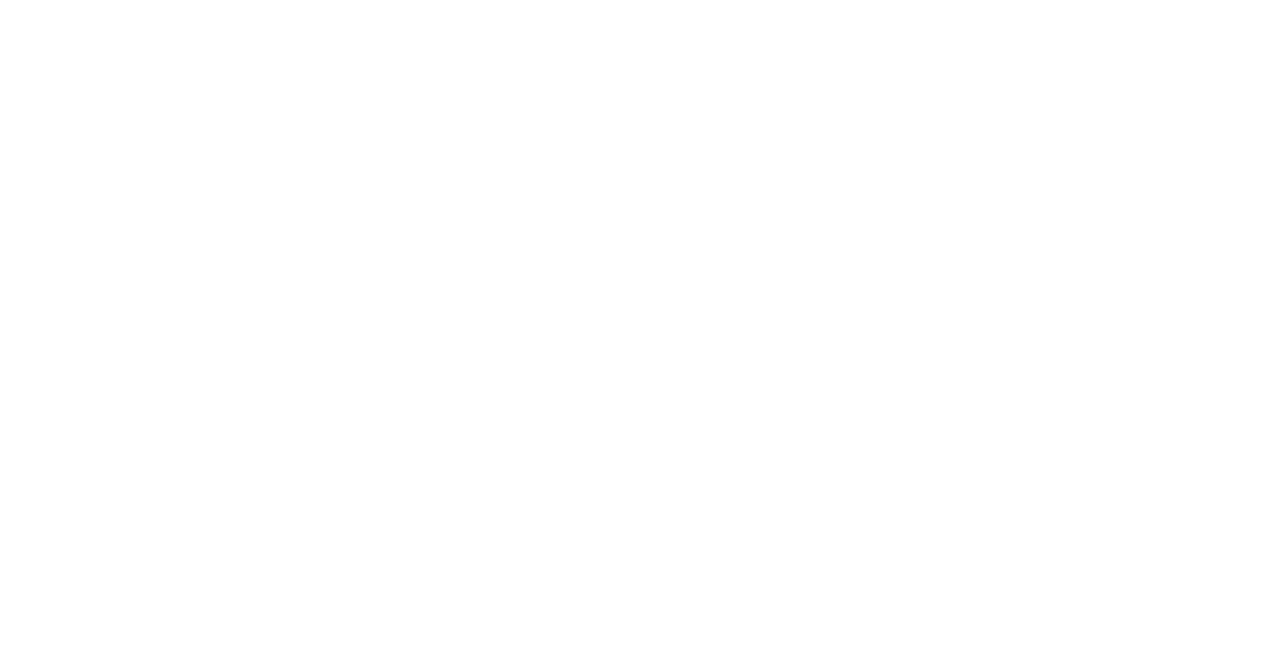
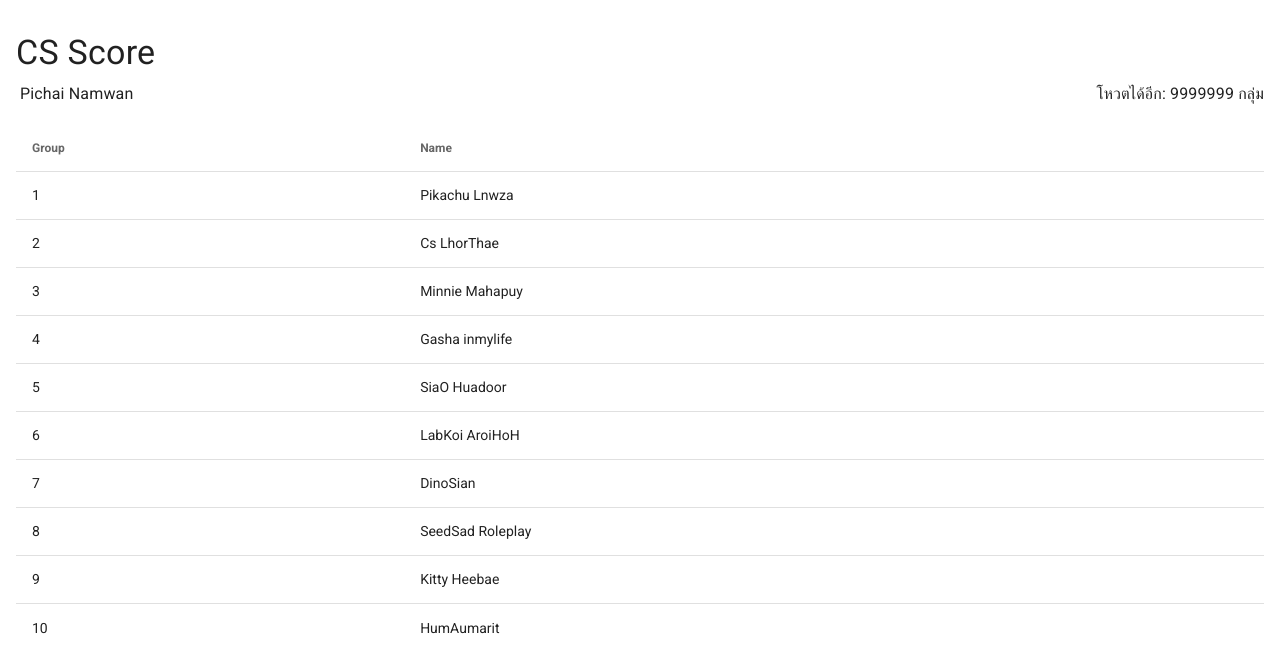
Before and after one commit to beam41/cs-score-frontend, a Nuxt app: page /groupstable in a window 1280 px wide. Before the commit this address had no page. Shown: the top 672 px of the page. Built offline with nearby package versions, Linux system fonts and the light colour scheme.

Commit message:
TableFirststep

```diff
--- a/components/Login/LoginForm.vue
+++ b/components/Login/LoginForm.vue
@@ -24,7 +24,13 @@
           :disabled="loading"
         />
       </div>
-      <v-btn block color="primary" :loading="loading" type="submit">
+      <v-btn
+        block
+        color="primary"
+        :loading="loading"
+        type="submit"
+        @click="login"
+      >
         Login
       </v-btn>
     </v-form>
@@ -38,6 +44,12 @@
     password: '',
     loading: false,
   }),
+
+  methods: {
+    login() {
+      this.$router.push('./groupstable')
+    },
+  },
 }
 </script>
 
--- /dev/null
+++ b/components/Table/Table.vue
@@ -0,0 +1,71 @@
+<template>
+  <v-simple-table fixed-header height="600px">
+    <template v-slot:default>
+      <thead>
+        <tr>
+          <th class="text-left">Group</th>
+          <th class="text-left">Name</th>
+        </tr>
+      </thead>
+      <tbody>
+        <tr v-for="item in desserts" :key="item.name">
+          <td>{{ item.group }}</td>
+          <td>{{ item.name }}</td>
+        </tr>
+      </tbody>
+    </template>
+  </v-simple-table>
+</template>
+
+<script>
+export default {
+  data() {
+    return {
+      desserts: [
+        {
+          group: 1,
+          name: 'Pikachu Lnwza',
+        },
+        {
+          group: 2,
+          name: 'Cs LhorThae',
+        },
+        {
+          group: 3,
+          name: 'Minnie Mahapuy',
+        },
+        {
+          group: 4,
+          name: 'Gasha inmylife',
+        },
+        {
+          group: 5,
+          name: 'SiaO Huadoor',
+        },
+        {
+          group: 6,
+          name: 'LabKoi AroiHoH',
+        },
+        {
+          group: 7,
+          name: 'DinoSian',
+        },
+        {
+          group: 8,
+          name: 'SeedSad Roleplay',
+        },
+        {
+          group: 9,
+          name: 'Kitty Heebae',
+        },
+        {
+          group: 10,
+          name: 'HumAumarit',
+        },
+      ],
+    }
+  },
+}
+</script>
+
+<style></style>
--- /dev/null
+++ b/components/Table/Votername.vue
@@ -0,0 +1,18 @@
+<template>
+  <div class="detail-wrapper d-flex align-center justify-space-between">
+    <p class="text-subtitle-1 pl-1">{{ name }} {{ lastname }}</p>
+    <p class="text-subtitle-1">โหวตได้อีก: {{ count }} กลุ่ม</p>
+  </div>
+</template>
+
+<script>
+export default {
+  data: () => ({
+    name: 'Pichai',
+    lastname: 'Namwan',
+    count: 9999999,
+  }),
+}
+</script>
+
+<style lang="scss" scoped></style>
--- /dev/null
+++ b/components/Table/็Tablehead.vue
@@ -0,0 +1,18 @@
+<template>
+  <div
+    class="title-wrapper d-flex align-center pt-8 pb-2"
+    height="calc(100vh-20vh)"
+  >
+    <h4 class="title text-h4">CS Score</h4>
+  </div>
+</template>
+
+<script>
+export default {}
+</script>
+
+<style lang="scss" scoped>
+.title-warpper {
+  align-content: flex-end;
+}
+</style>
--- /dev/null
+++ b/pages/groupstable/index.vue
@@ -0,0 +1,17 @@
+<template>
+  <div class="d-flex flex-column main px-4">
+    <Tablehead />
+    <Votername />
+    <Table />
+  </div>
+</template>
+
+<script>
+import Votername from '~/components/Table/Votername.vue'
+import Tablehead from '~/components/Table/็Tablehead.vue'
+export default {
+  components: { Tablehead, Votername },
+}
+</script>
+
+<style></style>
```
